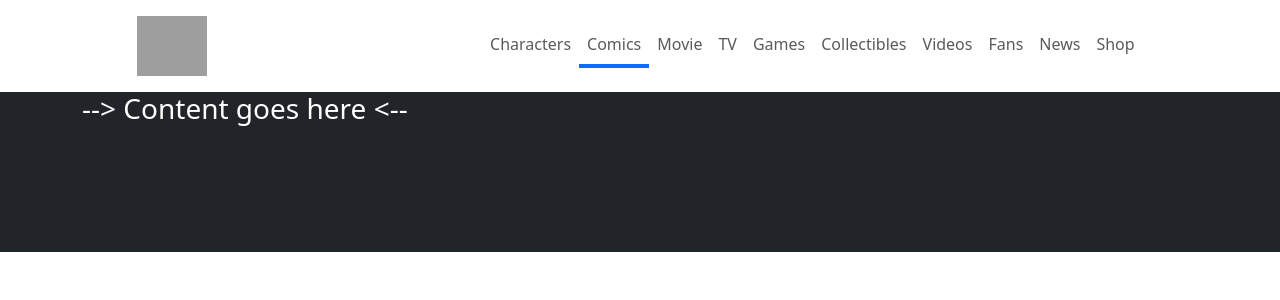
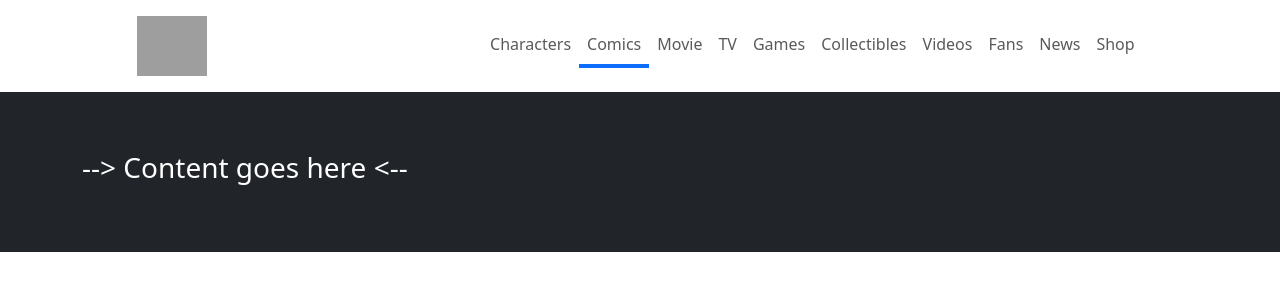
Before and after one commit to giuseppepetrazzuolo6/react-dc-comics, a React (Vite) app: page / in a window 1280 px wide. Shown: the top 300 px of the page. Built offline with nearby package versions, Linux system fonts and the light colour scheme; grey boxes are pictures that could not be loaded.

Commit message:
fix typo for the className in  the first section of main

```diff
--- a/src/App.jsx
+++ b/src/App.jsx
@@ -6,7 +6,7 @@ function App() {
       <Header />
       <main>
         <section className='bg-dark'>
-          <div className="container d-flex align-center">
+          <div className="container d-flex align-items-center">
             <h3 className='text-white'>--&gt; Content goes here &lt;--</h3>
           </div>
         </section>
--- a/src/index.css
+++ b/src/index.css
@@ -3,5 +3,4 @@
 
 .container {
   min-height: 20vh;
-
 }
```
